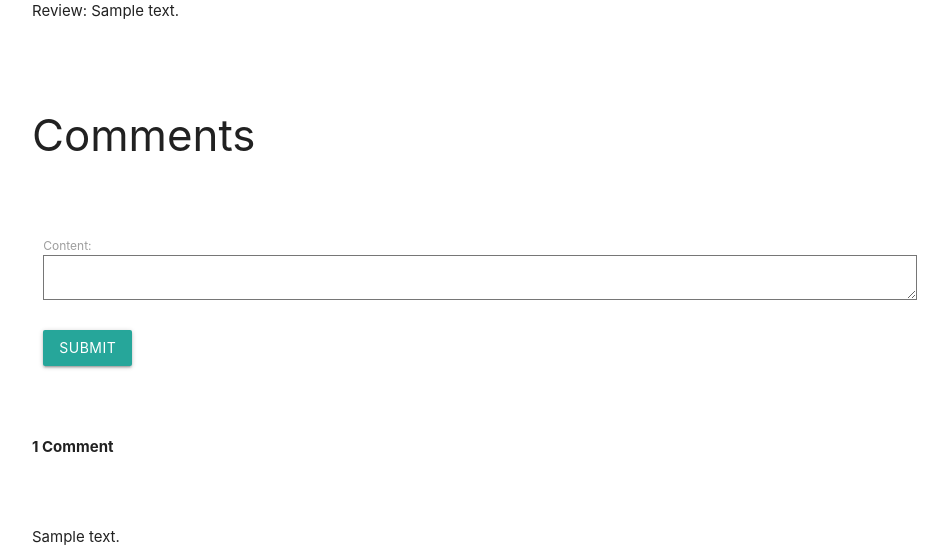
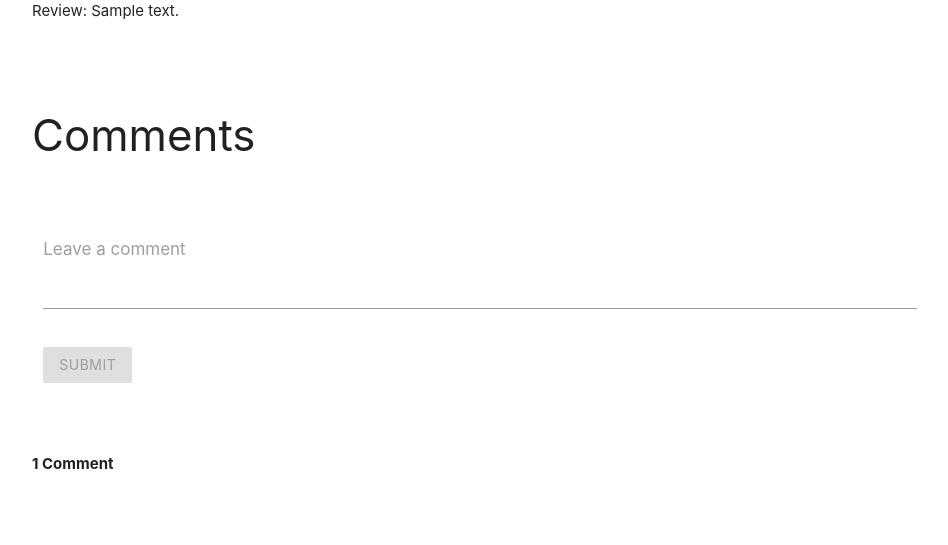
Before and after one commit to hasmitapatel18/movies_database, a Django app: page /reviewpage/1 in a window 1280 px wide. Shown: the part 487-1032 px from the top of the page, without its empty margins (160-1108 px from the left). Run offline with Django 3.2, Linux system fonts and the light colour scheme; tables that the repository leaves empty hold one stand-in row (values such as "Sample post").

Commit message:
comment form css

```diff
--- a/movies/film_info/templates/film_info/reviewpage.html
+++ b/movies/film_info/templates/film_info/reviewpage.html
@@ -14,14 +14,21 @@
       <br></br>
       <div class="row">
         <form method="POST" class="col s12">{% csrf_token %}
-          {{ form.as_p }}
+          <!-- {{ form.as_p }} -->
+          <p><label style="font-size:17px" for="id_content">Leave a comment</label>
+            <input id="id_content" type="text" name="content" maxlength="500" required /></p>
+
           <div class="row">
             <div class="input-field col s12">
               <!-- <input id="content" type="text" class="validate">
               <label for="content">Leave a comment</label> -->
-              <!-- <textarea id="textarea1" class="materialize-textarea"></textarea> -->
-              <!-- <label for="textarea1">Write a comment</label> -->
+              <!-- <textarea id="textarea1" class="materialize-textarea"></textarea>
+              <label for="textarea1">Write a comment</label> -->
+            {% if request.user.is_authenticated %}
               <button class="btn" type="submit">Submit</button>
+            {% else %}
+              <button class="btn" type="submit" disabled>Submit</button>
+            {% endif %}
             </div>
           </div>
         </form>
```
